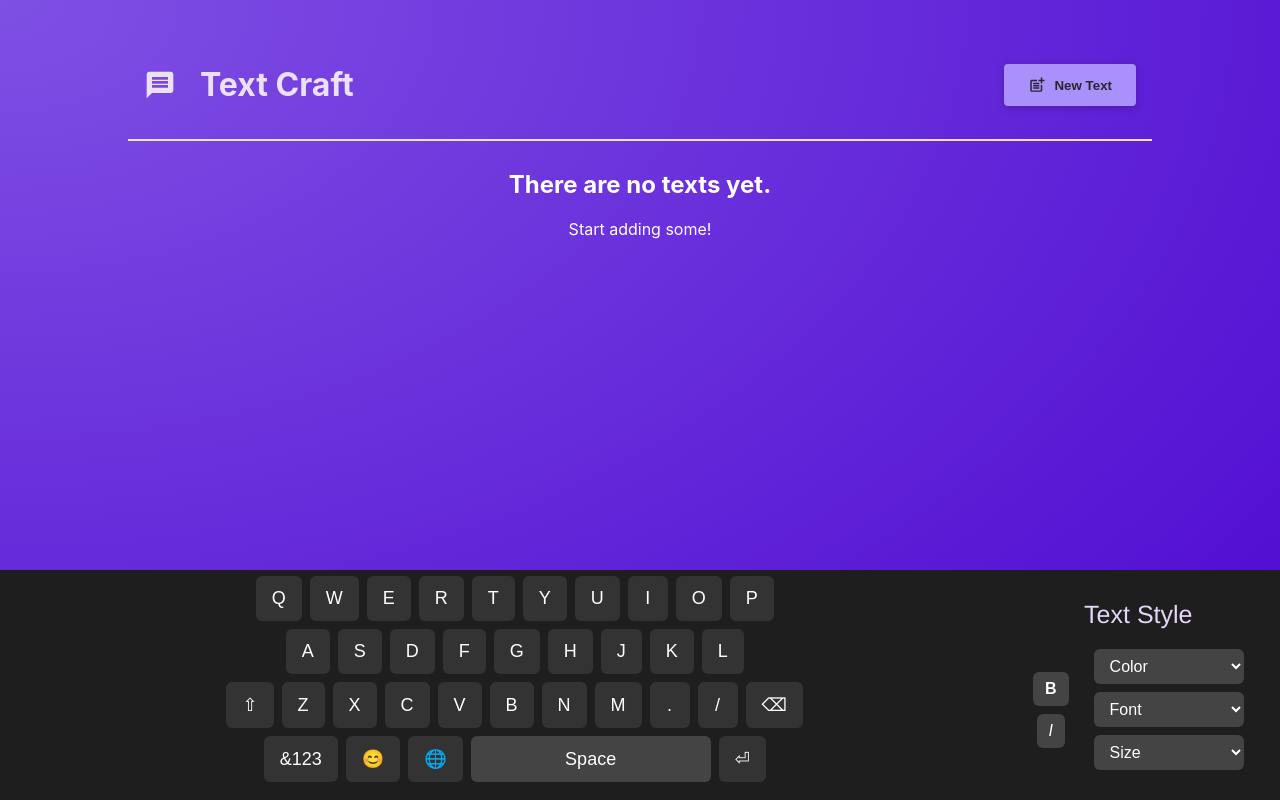
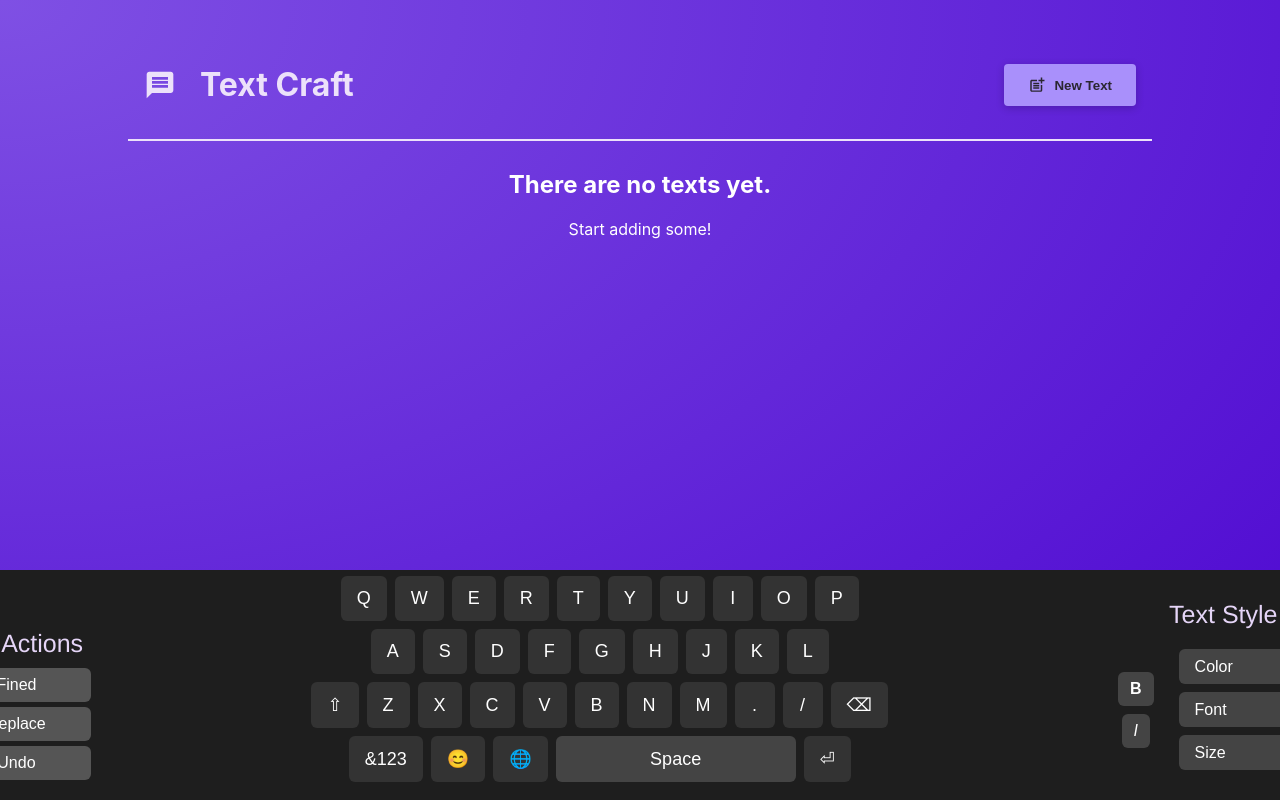
Before and after one commit to EMNusbach/fs-unit-4, a React (Vite) app: page / in a window 1280 px wide. Built offline with nearby package versions, Linux system fonts and the light colour scheme.

Commit message:
left keyboard buttons

```diff
--- a/src/App.jsx
+++ b/src/App.jsx
@@ -1,4 +1,4 @@
-import { useState,useRef} from 'react';
+import { useState, useRef} from 'react';
 import TextsDisplayList from './components/TextsDisplayList';
 import MainHeader from './components/MainHeader';
 import VirtualKeyboard from './components/VirtualKeyboard';
--- a/src/components/TextsDisplayList.jsx
+++ b/src/components/TextsDisplayList.jsx
@@ -7,6 +7,7 @@ import classes from './TextsDisplayList.module.css'
 
 let userName = "Bob"; // Temp
 
+// Function to get the initial state of texts from localStorage
 const getInitialState = () => {
     const texts = localStorage.getItem(userName);
     return texts ? JSON.parse(texts) : [];
@@ -15,14 +16,17 @@ const getInitialState = () => {
 function TextsDisplayList({ isEditing, onStopEditing, onEditText, selectedText, onKeyFromKeyboard }) {
     const [texts, setTexts] = useState(getInitialState);
 
+    // Effect hook to update localStorage whenever 'texts' state changes
     useEffect(() => {
         localStorage.setItem(userName, JSON.stringify(texts));
     }, [texts]);
 
+    // Handler to add a new text or update an existing text
     function addTextHandler(textData) {
         setTexts((existingTexts) => {
           const index = existingTexts.findIndex(text => text.id === textData.id);
 
+          // If the text already exists, update it; otherwise, add it to the front of the list
           if (index !== -1) {
             const updatedTexts = [...existingTexts];
             updatedTexts[index] = textData;
@@ -35,18 +39,20 @@ function TextsDisplayList({ isEditing, onStopEditing, onEditText, selectedText,
 
     return (
         <>
+            {/* Modal for editing a text (visible when isEditing is true) */}
             {isEditing && (
                 <Modal onClose={onStopEditing}>
                     <TextEditor
-                        onCancel={onStopEditing}
-                        onAddText={addTextHandler}
-                        selectedText={selectedText}
-                        onKeyFromKeyboard={onKeyFromKeyboard}
-                        userName={userName}
+                        onCancel={onStopEditing} // Close editor handler
+                        onAddText={addTextHandler} // Function to add or update text
+                        selectedText={selectedText} // Pass the selected text to edit
+                        onKeyFromKeyboard={onKeyFromKeyboard} // Keyboard input handler
+                        userName={userName} // Pass username to the editor
                     />
                 </Modal>
             )}
 
+            {/* Render the list of texts if there are any */}
             {texts.length > 0 && (
                 <ul className={classes.texts}>
                     {/* make sure key is unique */}
@@ -61,6 +67,7 @@ function TextsDisplayList({ isEditing, onStopEditing, onEditText, selectedText,
                 </ul>
             )}
 
+            {/* Display a message when there are no texts yet */}
             {texts.length === 0 && (
                 <div style={{ textAlign: 'center', color: 'white' }}>
                     <h2>There are no texts yet.</h2>
--- a/src/components/VirtualKeyboard.jsx
+++ b/src/components/VirtualKeyboard.jsx
@@ -1,27 +1,29 @@
-import React, { useState } from 'react';
+import React, { useState} from 'react';
 import classes from './VirtualKeyboard.module.css';
 import EmojiPicker from 'emoji-picker-react';
 
-
+// English keyboard layout
 const englishKeys = [
   ['q', 'w', 'e', 'r', 't', 'y', 'u', 'i', 'o', 'p'],
   ['a', 's', 'd', 'f', 'g', 'h', 'j', 'k', 'l'],
   ['⇧', 'z', 'x', 'c', 'v', 'b', 'n', 'm', '.', '/', '⌫'],
 ];
 
+// Hebrew keyboard layout
 const hebrewKeys = [
   ['/', 'ק', 'ר', 'א', 'ט', 'ו', 'ן', 'ם', 'פ', '.'],
   ['ש', 'ד', 'ג', 'כ', 'ע', 'י', 'ח', 'ל', 'ך'],
   ['⇧', 'ז', 'ס', 'ב', 'ה', 'נ', 'מ', 'צ', 'ת', '⌫']
 ];
 
+// Symbol keyboard layout
 const symbolKeys = [
   ['1', '2', '3', '4', '5', '6', '7', '8', '9', '0'],
   ['@', '#', '$', '%', '&', '*', '-', '+', '=', '.', '/'],
   ['!', '?', '(', ')', '[', ']', '{', '}', '⌫']
 ];
 
-function VirtualKeyboard({ onKeyPress }) {
+function VirtualKeyboard({ onKeyPress}) {
   const [language, setLanguage] = useState('en');
   const [isUppercase, setIsUppercase] = useState(true);
   const [layoutMode, setLayoutMode] = useState('letters'); // letters | symbols
@@ -47,7 +49,8 @@ function VirtualKeyboard({ onKeyPress }) {
       setLayoutMode('letters');
     } else if (key === '🌐') {
       setLanguage((prev) => (prev === 'en' ? 'he' : 'en'));
-    } else {
+    }
+    else {
       const char = layoutMode === 'letters' && language === 'en' && key.length === 1
         ? (isUppercase ? key.toUpperCase() : key.toLowerCase())
         : key;
@@ -59,6 +62,12 @@ function VirtualKeyboard({ onKeyPress }) {
     <div className={classes.keyboardWrapper}>
 
       <div className={classes.sidePanelLeft}>
+        <label className={classes.label}>Text Actions</label>
+        <div className={classes.sidePanelLeftButtons}>
+          <button className={classes.sideButton}>Fined</button>
+          <button className={classes.sideButton}>Replace</button>
+          <button className={classes.sideButton}>Undo</button>
+        </div>
       </div>
 
       <div className={classes.mainKeyboard}>
@@ -97,7 +106,6 @@ function VirtualKeyboard({ onKeyPress }) {
       <div className={classes.sidePanelRight}>
         <label className={classes.label}>Text Style</label>
         <div className={classes.sidePanelRightButtons}>
-
           <div className={classes.selectButtons}>
             <select onChange={(e) => onKeyPress?.(`{color:${e.target.value}}`)}>
               <option value="">Color</option>
@@ -126,19 +134,18 @@ function VirtualKeyboard({ onKeyPress }) {
           </div>
           <div className={classes.toggleButtons}>
             <button className={`${classes.toggleButton} ${isBold ? classes.active : ''}`}
-            onClick={() => {const newBold = !isBold; setIsBold(newBold); onKeyPress?.(`{bold:${newBold}}`); }}>
+              onClick={() => { const newBold = !isBold; setIsBold(newBold); onKeyPress?.(`{bold:${newBold}}`); }}>
               <b>B</b>
             </button>
 
             <button className={`${classes.toggleButton} ${isItalic ? classes.active : ''}`}
-            onClick={() => { const newItalic = !isItalic; setIsItalic(newItalic);onKeyPress?.(`{italic:${newItalic}}`);}} >
+              onClick={() => { const newItalic = !isItalic; setIsItalic(newItalic); onKeyPress?.(`{italic:${newItalic}}`); }} >
               <i>I</i>
             </button>
           </div>
         </div>
       </div>
 
-      {/* Emoji Picker */}
       {showEmojiPicker && (
         <div className={classes.emojiWrapper}>
           <EmojiPicker
@@ -153,7 +160,6 @@ function VirtualKeyboard({ onKeyPress }) {
       )}
     </div>
   );
-
 }
 
 export default VirtualKeyboard;
--- a/src/components/VirtualKeyboard.module.css
+++ b/src/components/VirtualKeyboard.module.css
@@ -31,13 +31,19 @@
   margin: 10px 10px;
 
 }
-  .sidePanelRightButtons {
+
+.sidePanelRightButtons,
+.sidePanelLeftButtons {
   display: flex;
   flex-direction: row-reverse;
   justify-content: center;
   align-items: center;
   gap: 5px;
   margin: 0 10px;
+}
+
+.sidePanelLeftButtons {
+  flex-direction: column;
 }
 
 
@@ -87,9 +93,9 @@
 }
 
 
-  .selectButtons select {
+.selectButtons select,
+.sideButton {
   padding: 8px 12px;
-
   border: none;
   width: 150px;
   border-radius: 6px;
@@ -99,7 +105,8 @@
   cursor: pointer;
 }
 
-  .selectButtons select:hover {
+.selectButtons select:hover,
+.sideButton {
   background-color: #555;
 }
 
@@ -108,12 +115,13 @@
   color: white;
 }
 
-  .label{
+.label {
   color: #e5d5f7;
   font-size: 25px;
   margin-bottom: 5px;
-    font-family:'Franklin Gothic Medium', 'Arial Narrow', Arial, sans-serif;
+  font-family: 'Franklin Gothic Medium', 'Arial Narrow', Arial, sans-serif;
 }
+
 .toggleButton {
   padding: 8px 12px;
   font-size: 16px;
```
Also changed, not shown: src/components/TextEditor.jsx (line endings or trailing spaces). Lines whose indentation alone changed are shown as unchanged.
